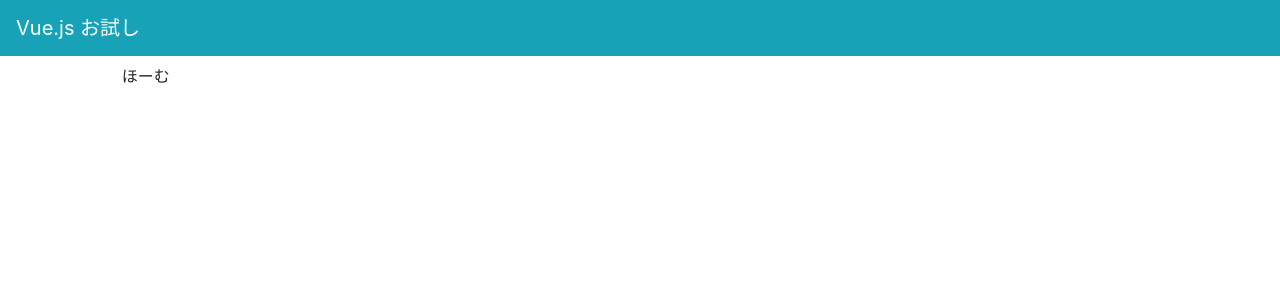
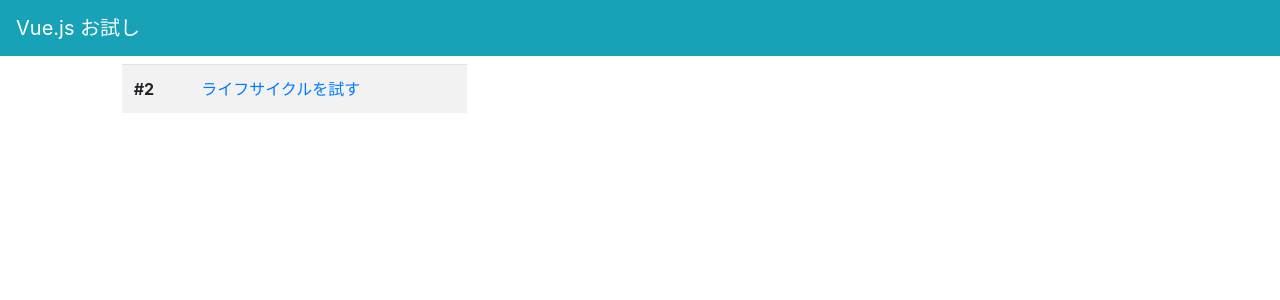
Before and after one commit to kyoruni/til, a Vue app in the folder JavaScript/Vue/practice/: page / in a window 1280 px wide. Shown: the top 300 px of the page. Built offline with nearby package versions, Linux system fonts and the light colour scheme.

Commit message:
:wrench: #2 ライフサイクルページへのリンク作成

```diff
--- a/JavaScript/Vue/practice/src/views/Home.vue
+++ b/JavaScript/Vue/practice/src/views/Home.vue
@@ -2,7 +2,20 @@
   <div class="home">
     <div class="row mt-2">
       <div class="col-10 mx-auto">
-        ほーむ
+        <table class="col-4 table table-striped">
+          <tbody>
+            <tr class="position-relative">
+              <th scope="row">
+                #2
+              </th>
+              <td>
+                <router-link to="/lifecycle" class="stretched-link">
+                  ライフサイクルを試す
+                </router-link>
+              </td>
+            </tr>
+          </tbody>
+        </table>
       </div>
     </div>
   </div>
```
